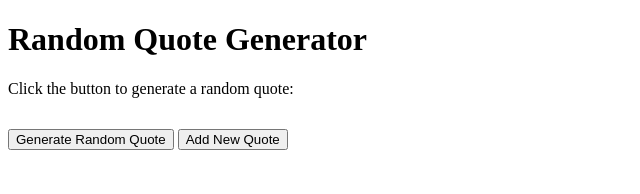
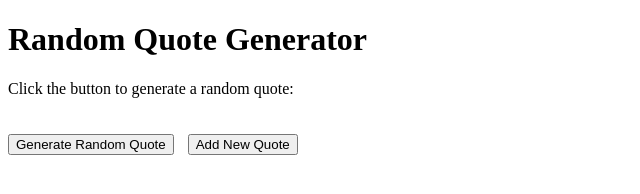
Before and after one commit to christophersompa/random-quote-generator, a plain HTML site: page index.html in a window 1280 px wide. Shown: the whole page, without its empty margins (0-640 px from the left). Drawn offline with Linux system fonts and the light colour scheme.

Commit message:
minor changes

```diff
--- a/styles.css
+++ b/styles.css
@@ -1,3 +1,7 @@
-#show-quote{
-    margin-top: 15px;
+#random-quote {
+    padding-bottom: 20px;
 }
+
+#show-quote {
+    margin-right: 10px;
+}
```
